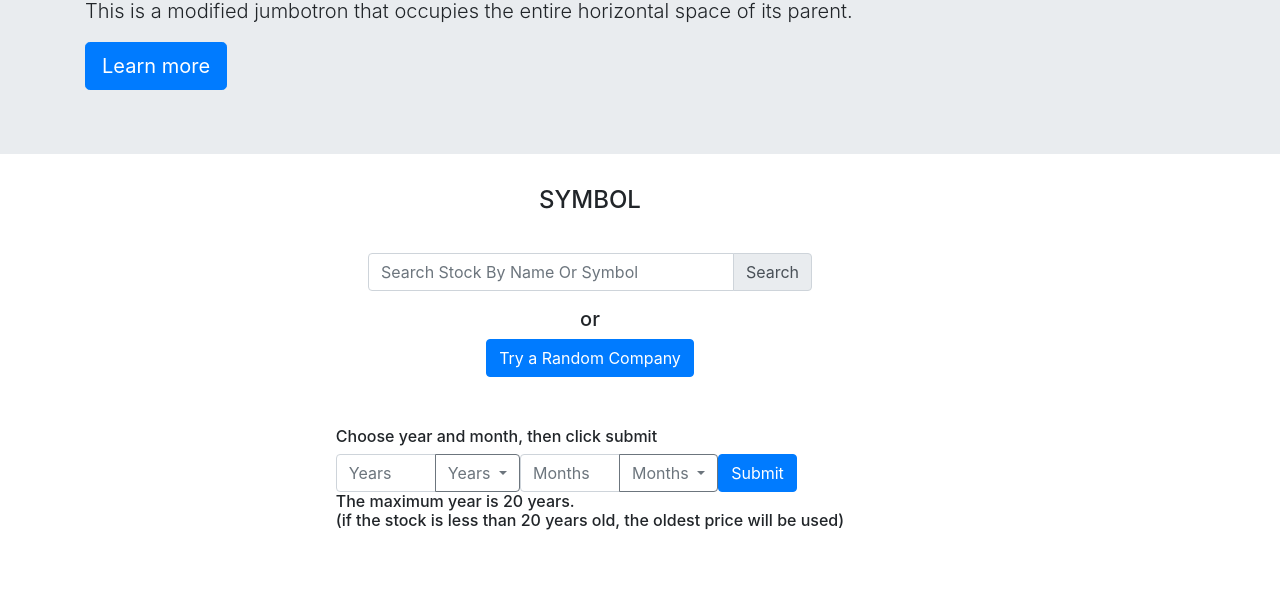
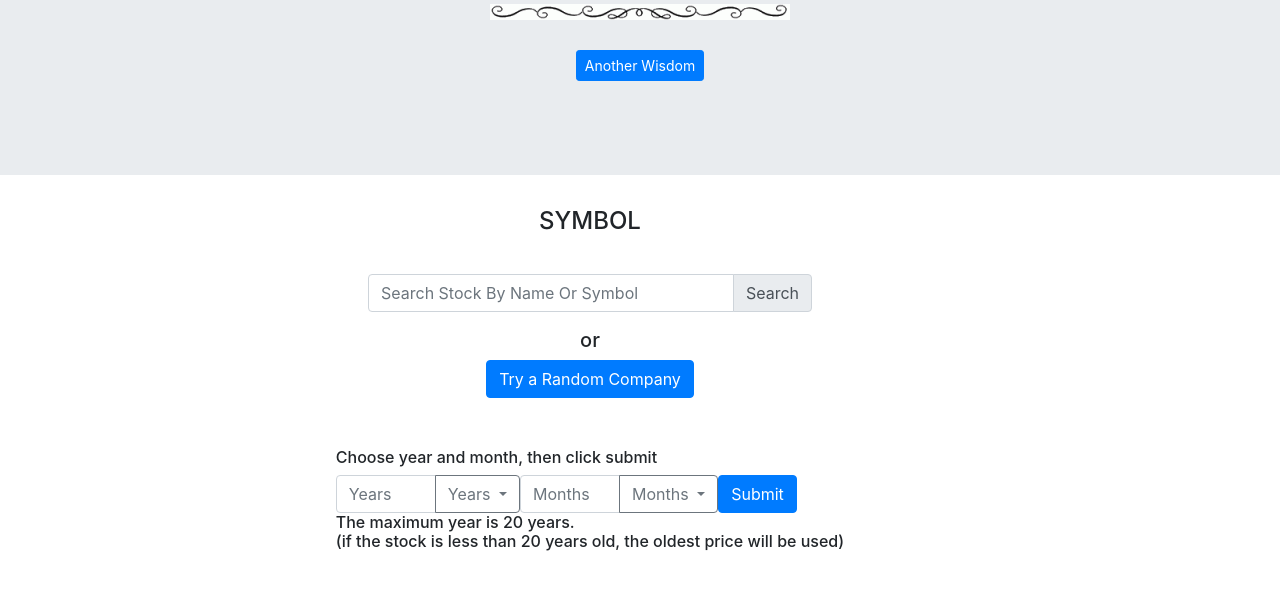
Before and after one commit to Kevin1192/StockAppreciation, a plain HTML site: page index.html in a window 1280 px wide. Shown: the part 199-800 px from the top of the page. Drawn offline with nearby package versions, Linux system fonts and the light colour scheme.

Commit message:
add quote section

```diff
--- a/index.html
+++ b/index.html
@@ -14,11 +14,11 @@
     <h1>Stock Appreciation</h1>
           <!-- jumbtron -->
       <div class="jumbotron jumbotron-fluid">
-  <div class="container">
-    <h1 class="display-4">Fluid jumbotron</h1>
-    <p class="lead">This is a modified jumbotron that occupies the entire horizontal space of its parent.</p>
-      <a class="btn btn-primary btn-lg" href="#" role="button">Learn more</a>
-
+  <div class="container quote-container">
+    <em><h4 class="display-6 quote"></h4></em>
+    <p class="lead author"></p>
+    <img class='lead' src="./style/hr.gif">
+    <button class="btn btn-primary btn-sm changeQuote" >Another Wisdom</button>
   </div>
 </div>
 
--- a/script/index.js
+++ b/script/index.js
@@ -2,6 +2,7 @@ const apiKey = "QTDS1EF17V0Z9820";
 let symbol = "IBM";
 let url = `https://www.alphavantage.co/query?function=TIME_SERIES_MONTHLY&symbol=${symbol}&apikey=${apiKey}`;
 let monthTot, sylurl;
+
 
 // Choose year and month
 $(".dropdown-year").on("click", (evt) => {
@@ -114,3 +115,144 @@ function appreciate(res) {
     $(".appre-color").css({ color: "red" });
   }
 }
+
+
+// Quotes
+const quotes = [
+  [
+    "Paul Samuelson",
+    "“Investing should be more like watching paint dry or watching grass grow. If you want excitement, take $800 and go to Las Vegas.”",
+  ],
+  [
+    "Sir John Templeton",
+    "“The four most dangerous words in investing are: “This time it’s different”.”",
+  ],
+  [
+    "Warren Buffett",
+    "“Wide diversification is only required when investors do not understand what they are doing.”",
+  ],
+  [
+    "Warren Buffett",
+    "“Rule number one: Don’t lose money. Rule number two: Don’t forget rule number one.”",
+  ],
+  [
+    "Warren Buffett",
+    "“The most important quality for an investor is temperament, not intellect.”",
+  ],
+  [
+    "Warren Buffett",
+    "“Games are won by players who focus on the playing field – not by those whose eyes are glued to the scoreboard.”",
+  ],
+  [
+    "Mark Twain, Pudd’nhead Wilson",
+    "“October: This is one of the peculiarly dangerous months to speculate in stocks. The others are July, January, September, April, November, May, March, June, December, August and February.”",
+  ],
+  [
+    "Peter Lynch",
+    "“The trick is not to learn to trust your gut feelings, but rather to discipline yourself to ignore them. Stand by your stocks as long as the fundamental story of the company hasn’t changed.”",
+  ],
+  [
+    "Warren Buffett",
+    "“If you aren’t thinking about owning a stock for ten years, don’t even think about owning it for ten minutes.”",
+  ],
+  [
+    "Phillip Fisher",
+    "“The stock market is filled with individuals who know the price of everything, but the value of nothing.”",
+  ],
+  ["Benjamin Franklin", "“An investment in knowledge pays the best interest.”"],
+  [
+    "George Soros",
+    "“If investing is entertaining, if you’re having fun, you’re probably not making any money. Good investing is boring.”",
+  ],
+  [
+    "Warren Buffett",
+    "“Derivatives are financial weapons of mass destruction.”",
+  ],
+  [
+    "Jon Stewart",
+    "“If I’d only followed CNBC’s advice, I’d have a million dollars today. Provided I’d started with a hundred million dollars.”",
+  ],
+  [
+    "Robert Kiyosaki",
+    "“People don’t like the idea of thinking long term. Many are desperately seeking short term answers because they have money problems to be solved today.”",
+  ],
+  [
+    "Warren Buffett",
+    "“Much success can be attributed to inactivity. Most investors cannot resist the temptation to constantly buy and sell.”",
+  ],
+  [
+    "Warren Buffett",
+    "“Unless you can watch your stock holding decline by 50% without becoming panic stricken, you should not be in the stock market.”",
+  ],
+  [
+    "Peter Lynch",
+    "“More money has been lost trying to anticipate and protect from corrections than actually in them.”",
+  ],
+  [
+    "Benjamin Graham",
+    "“The investor’s chief problem and even his worst enemy is likely to be himself.”",
+  ],
+  [
+    "Сharlie Munger",
+    "“Tell me where I’m going to die so that I won’t go there.”",
+  ],
+  [
+    "Warren Buffett",
+    "“I will tell you how to become rich. Close the doors. Be fearful when others are greedy. Be greedy when others are fearful.”",
+  ],
+  [
+    "Benjamin Graham",
+    "“The intelligent investor is a realist who sells to optimists and buys from pessimists.”",
+  ],
+  [
+    "Benjamin Graham",
+    "“On the other hand, investing is a unique kind of casino — one where you cannot lose in the end, so long as you play only by the rules that put the odds squarely in your favour.”",
+  ],
+  [
+    "Peter Lynch",
+    "“Big companies have small moves, small companies have big moves.”",
+  ],
+  ["Peter Lynch", "“Know what you own, and know why you own it.”"],
+  [
+    "Jack D. Schwager",
+    "“If you don’t stay with your winners, you are not going to be able to pay for the losers.”",
+  ],
+  [
+    "Edwin Lefèvre",
+    "“If a man didn’t make mistakes he’d own the world in a month. But if he didn’t profit by his mistakes he wouldn’t own a blessed thing.”",
+  ],
+  [
+    "Warren Buffett",
+    "“Calling someone who trades actively in the market an investor is like calling someone who repeatedly engages in one-night stands a romantic.”",
+  ],
+  [
+    "Howard Marks",
+    "“”Prices are too high” is far from synonymous with “The next move will be downward.” Things can be overpriced and stay that way for a long time … or become far more so.”",
+  ],
+  [
+    "Howard Marks",
+    "“The most dangerous thing is to buy something at the peak of its popularity. At that point, all favourable facts and opinions are already factored into its price and no new buyers are left to emerge.”",
+  ],
+  [
+    "Peter Lynch",
+    "“Everyone has the brainpower to make money in stocks. Not everyone has the stomach.”",
+  ],
+  [
+    "Charlie Munger",
+    "“Investing is not supposed to be easy. Anyone who finds it easy is stupid.”",
+  ],
+];
+
+
+
+const newQuote = ()=> {
+  const randomNum = Math.floor(Math.random() * quotes.length)
+  $('.quote').text(quotes[randomNum][1]);
+  $('.author').text('-- '+quotes[randomNum][0]);
+}
+
+newQuote();
+
+$('.changeQuote').on('click', ()=>{
+  newQuote();
+})
--- a/style/index.css
+++ b/style/index.css
@@ -25,3 +25,17 @@ tbody tr:hover {
 .choose-year-month {
     margin-top: 50px;
 }
+
+img {
+    align-self: center ;
+}
+
+.quote-container {
+    display: flex;
+    flex-direction: column;
+}
+
+.changeQuote {
+    align-self: center;
+    margin: 30px 0;
+}
```
Also changed, not shown: style/hr.gif (added).
